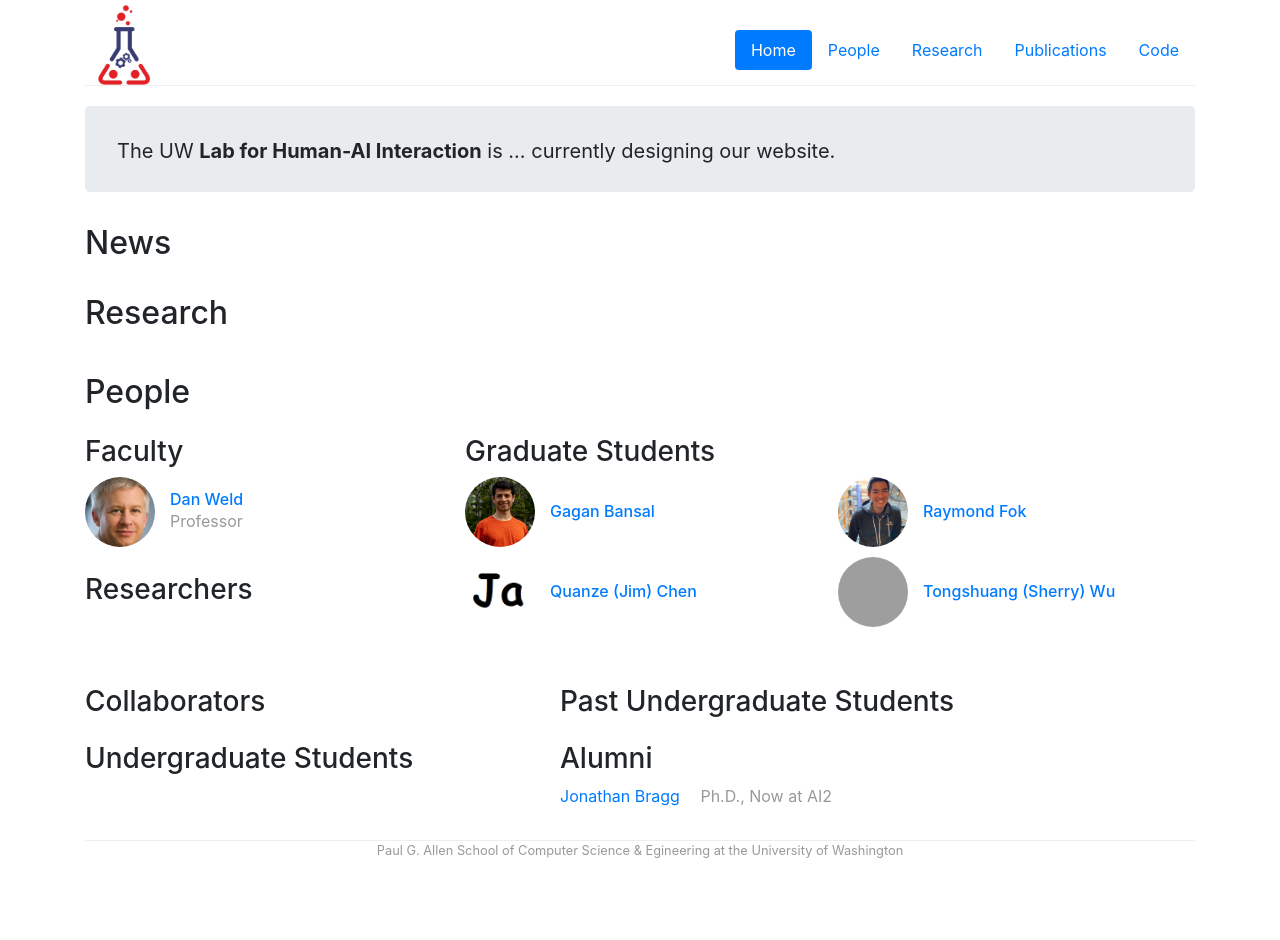
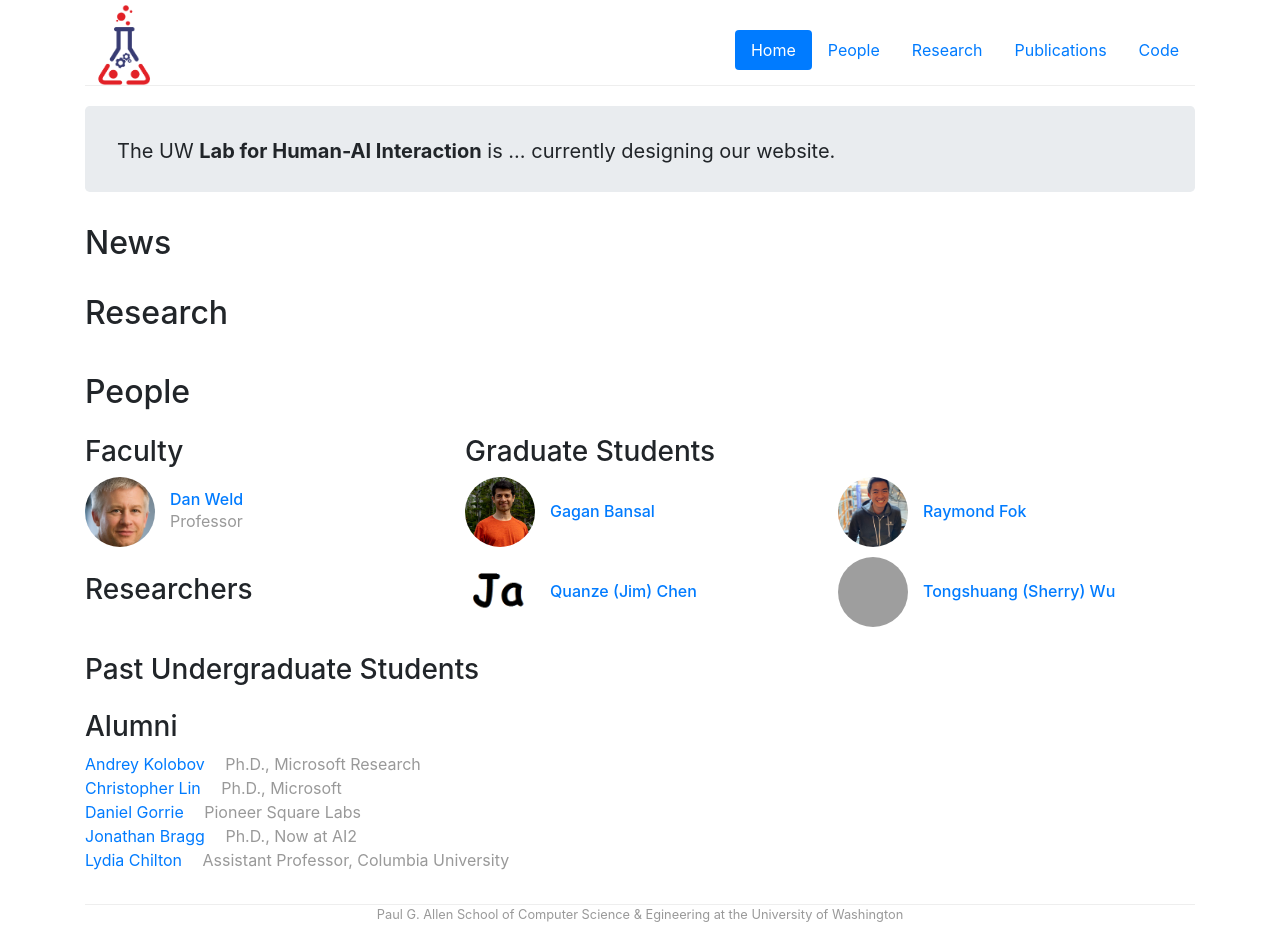
Before and after one commit to uw-hai/uw-hai.github.io, a Jekyll site: the page built from index.html, in a window 1280 px wide. Built offline with Jekyll 4.4.1, drawn with Linux system fonts in a browser that asks for light colours; before the commit the page ends 900 px from its top, so only the background shows below that; grey boxes are pictures that could not be loaded.

Commit message:
More people + adjustments

```diff
--- a/_data/people.yml
+++ b/_data/people.yml
@@ -47,6 +47,27 @@ wtshuang:
 # Alums
 # The order is: PhD/postdoc by year; MS by year; BS by year
 
+akolobov:
+    display_name: "Andrey Kolobov"
+    webpage: "https://homes.cs.washington.edu/~haichen/"
+    role: alum
+    image: /img/people/akolobov.jpg
+    bio: "Ph.D., Microsoft Research"
+
+chrislin:
+    display_name: "Christopher Lin"
+    webpage: "https://www.jonathanbragg.com/"
+    role: alum
+    image: /img/people/chrislin.jpg
+    bio: "Ph.D., Microsoft"
+
+dgorrie:
+    display_name: "Daniel Gorrie"
+    webpage: "https://www.linkedin.com/in/daniel-gorrie-49168141"
+    role: alum
+    image: /img/people/dgorrie.jpg
+    bio: "Pioneer Square Labs"
+
 jbragg:
     display_name: "Jonathan Bragg"
     webpage: "https://homes.cs.washington.edu/~haichen/"
@@ -54,6 +75,12 @@ jbragg:
     image: /img/people/jbragg.jpg
     bio: "Ph.D., Now at AI2"
 
+hmslydia:
+    display_name: "Lydia Chilton"
+    webpage: "http://hmslydia.com/"
+    role: alum
+    image: /img/people/lydia.jpg
+    bio: "Assistant Professor, Columbia University"
 
 # Undergrads
 # Alphabetical order
--- a/index.html
+++ b/index.html
@@ -10,9 +10,6 @@ role-tables:
     image: true
   - roles: [grad]
     width: 8
-    image: true
-- - roles: [collab, ugrad]
-    width: 5
     image: true
   - roles: [ugrad-alum, alum]
     width: 7
```
